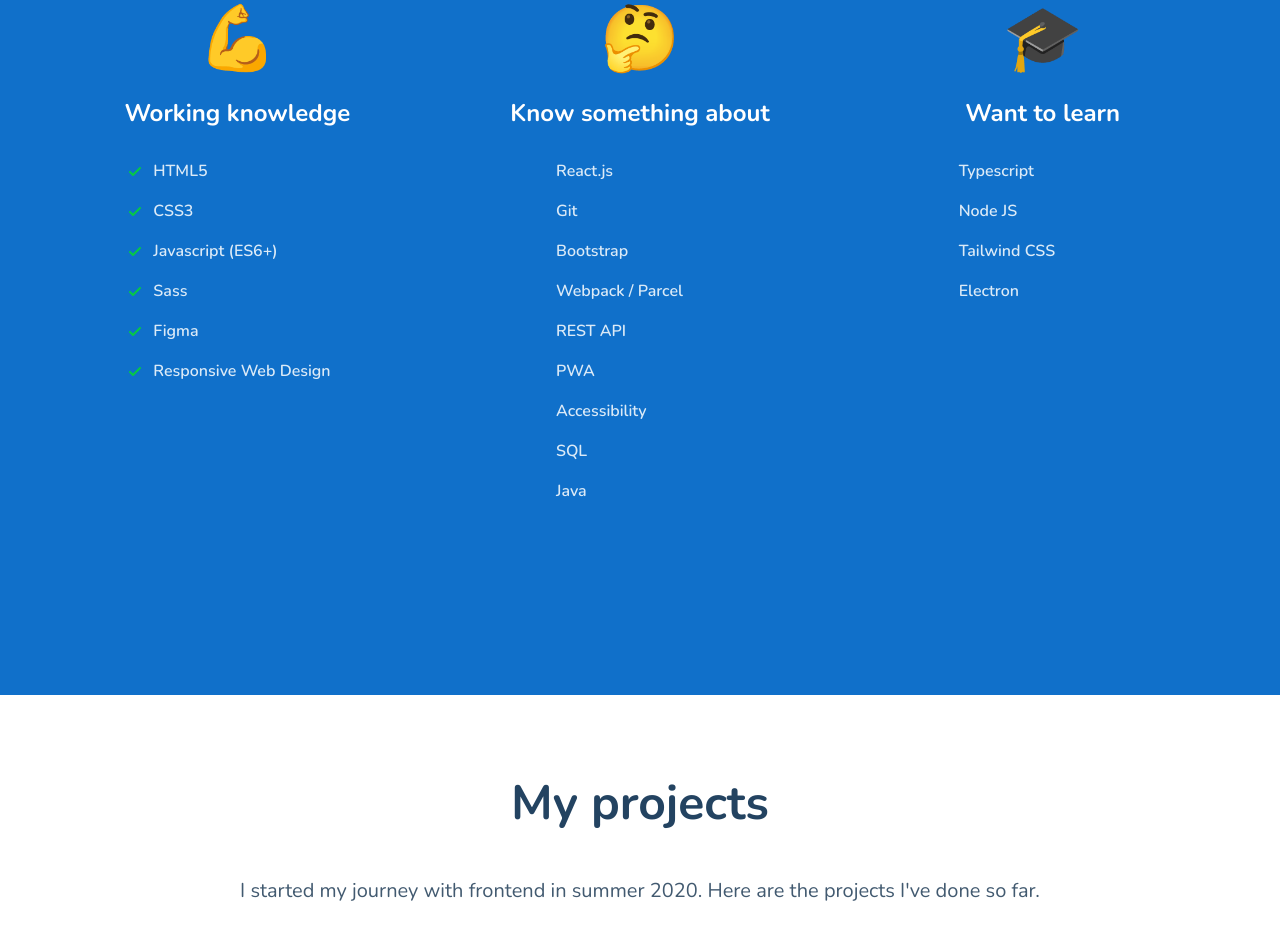
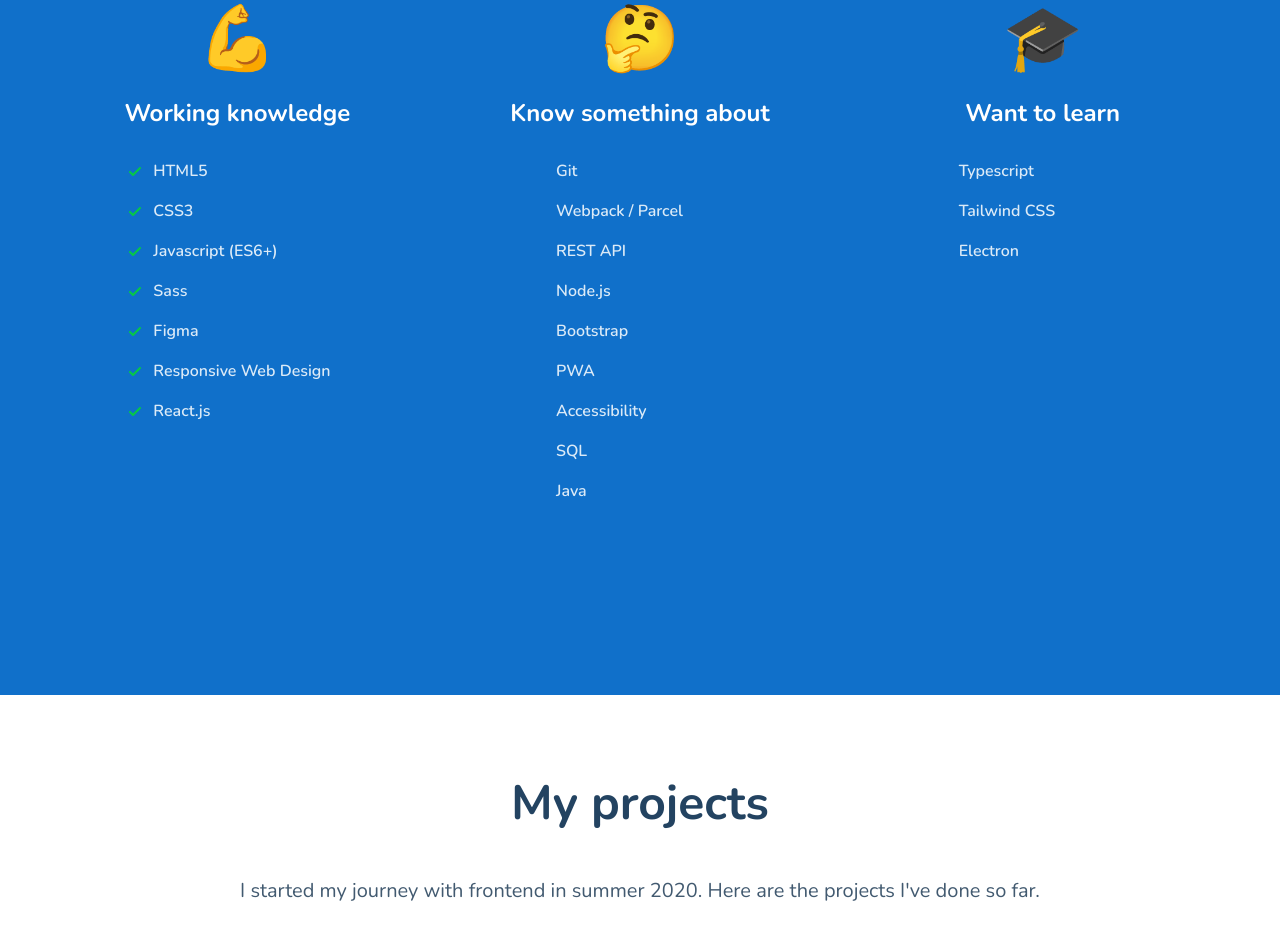
Before and after one commit to bartekrzesista/bartekrzesista.github.io, a website built with webpack: page src/pages/index.html in a window 1280 px wide. Shown: the part 1123-2062 px from the top of the page. Built offline with nearby package versions, Linux system fonts and the light colour scheme; no server answers.

Commit message:
update skills

```diff
--- a/src/pages/index.html
+++ b/src/pages/index.html
@@ -61,17 +61,18 @@
               <li class="skills__list-item">Sass</li>
               <li class="skills__list-item">Figma</li>
               <li class="skills__list-item">Responsive Web Design</li>
+              <li class="skills__list-item">React.js</li>
             </ul>
           </article>
           <article class="skills__segment">
             <span class="skills__emoji">🤔</span>
             <h3 class="skills__list-title">Know something about</h3>
             <ul class="skills__list skills__list--something">
-              <li class="skills__list-item">React.js</li>
               <li class="skills__list-item">Git</li>
-              <li class="skills__list-item">Bootstrap</li>
               <li class="skills__list-item">Webpack / Parcel</li>
               <li class="skills__list-item">REST API</li>
+              <li class="skills__list-item">Node.js</li>
+              <li class="skills__list-item">Bootstrap</li>
               <li class="skills__list-item">PWA</li>
               <li class="skills__list-item">Accessibility</li>
               <li class="skills__list-item">SQL</li>
@@ -83,7 +84,6 @@
             <h3 class="skills__list-title">Want to learn</h3>
             <ul class="skills__list skills__list--want">
               <li class="skills__list-item">Typescript</li>
-              <li class="skills__list-item">Node JS</li>
               <li class="skills__list-item">Tailwind CSS</li>
               <li class="skills__list-item">Electron</li>
             </ul>
```
